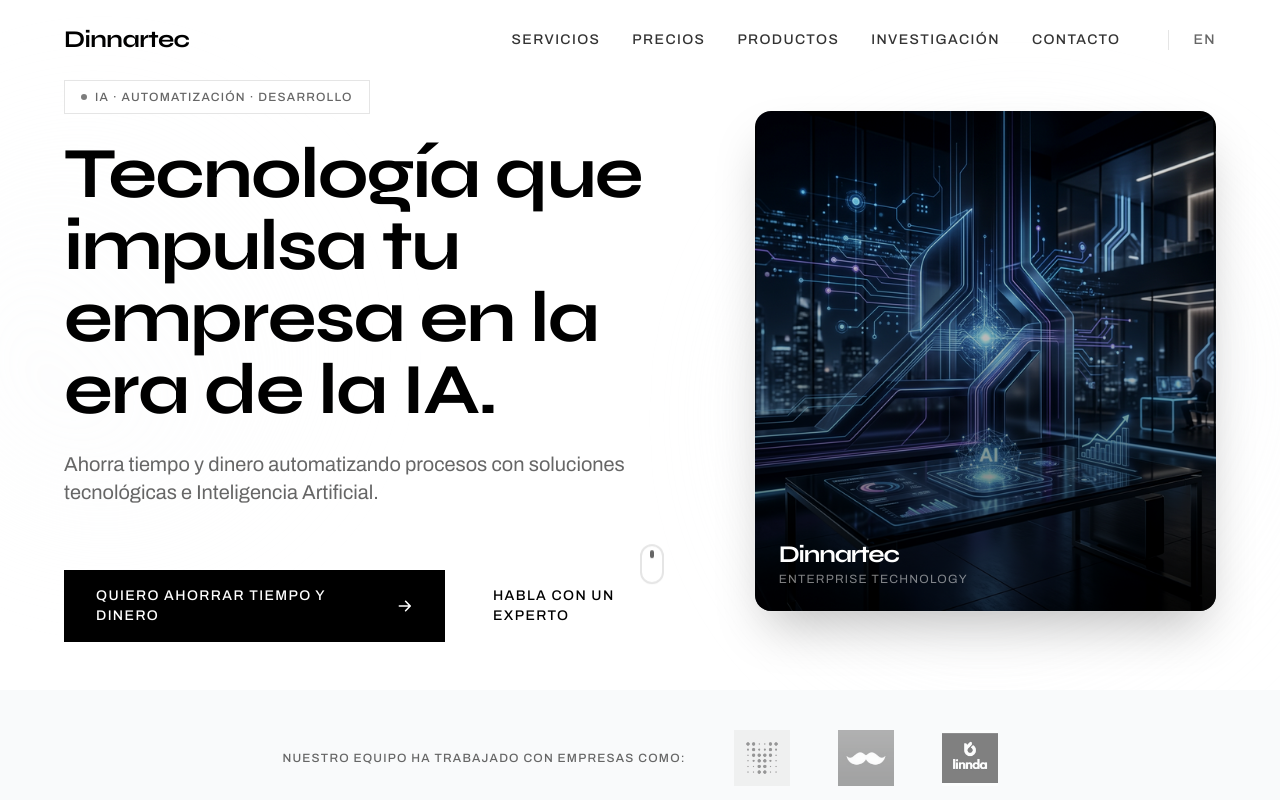
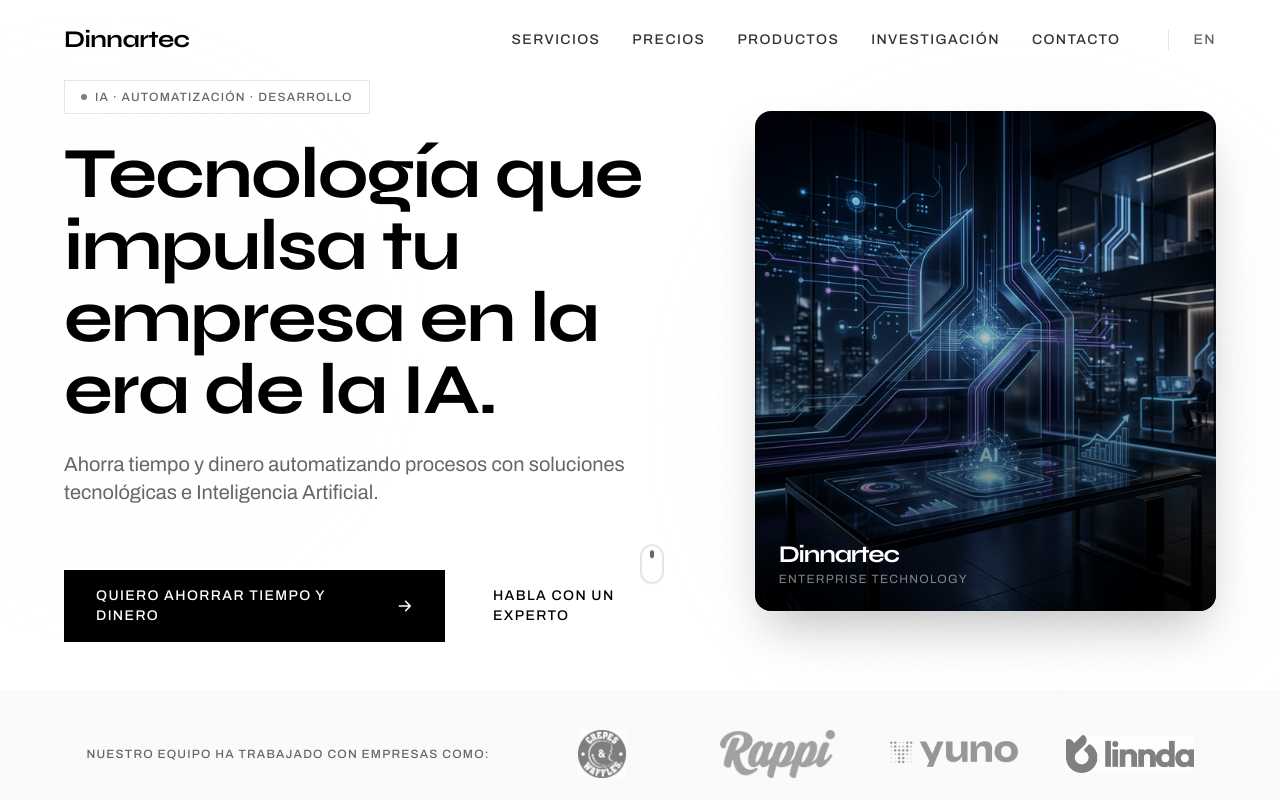
Before and after one commit to Dinnartec/core-landing-web, an Astro site: page / in a window 1280 px wide. Shown: the top 800 px of the page. Built offline with nearby package versions, Linux system fonts and the light colour scheme; Astro itself is replaced by a stand-in of ours.

Commit message:
update logos for references

```diff
--- a/src/components/sections/ExperienceBanner.tsx
+++ b/src/components/sections/ExperienceBanner.tsx
@@ -10,18 +10,23 @@ interface ExperienceBannerProps {
 
 const companies = [
   {
+    name: 'Crepes & Waffles',
+    logo: '/logos/crepes.png',
+    url: 'https://crepesywaffles.com/',
+  },
+  {
+    name: 'Rappi',
+    logo: '/logos/rappi.png',
+    url: 'https://www.rappi.com/',
+  },
+  {
     name: 'Yuno',
-    logo: '/logos/yuno.jpeg',
+    logo: '/logos/yuno.png',
     url: 'https://y.uno/',
   },
   {
-    name: 'Rappi',
-    logo: '/logos/rappi.jpeg',
-    url: 'https://www.rappi.com/',
-  },
-  {
     name: 'Linnda',
-    logo: '/logos/linnda.jpeg',
+    logo: '/logos/linnda.png',
     url: 'https://www.linnda.co/',
   },
 ]
@@ -48,7 +53,7 @@ export function ExperienceBanner({ translations }: ExperienceBannerProps) {
                 <img
                   src={company.logo}
                   alt={company.name}
-                  className="h-10 w-auto object-contain md:h-14"
+                  className="h-10 w-24 object-contain md:h-12 md:w-32"
                 />
               </a>
             ))}
```
Also changed, not shown: public/logos/crepes.png (added), public/logos/linnda.png (added), public/logos/rappi.png (added), public/logos/yuno.png (added).
